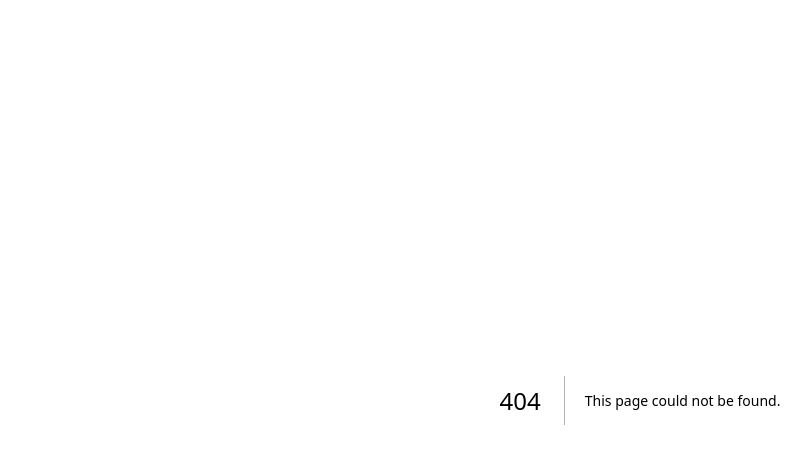
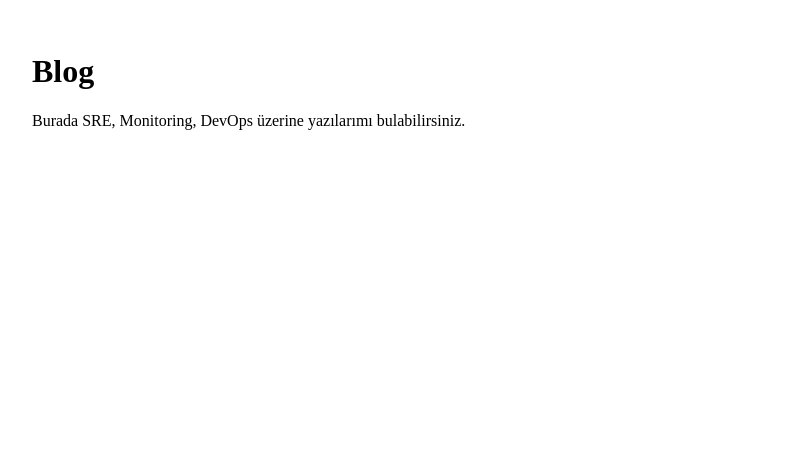
Before and after one commit to serkansevincus1/sre-insights, a Next.js app: page /blog in a window 1280 px wide. Before the commit this address had no page. Shown: the top 464 px of the page, without its empty margins (0-811 px from the left). Built offline with nearby package versions, Linux system fonts and the light colour scheme.

Commit message:
Create page.js

```diff
--- /dev/null
+++ b/app/blog/page.js
@@ -0,0 +1,8 @@
+export default function BlogPage() {
+  return (
+    <main style={{ padding: "2rem" }}>
+      <h1>Blog</h1>
+      <p>Burada SRE, Monitoring, DevOps üzerine yazılarımı bulabilirsiniz.</p>
+    </main>
+  );
+}
```
